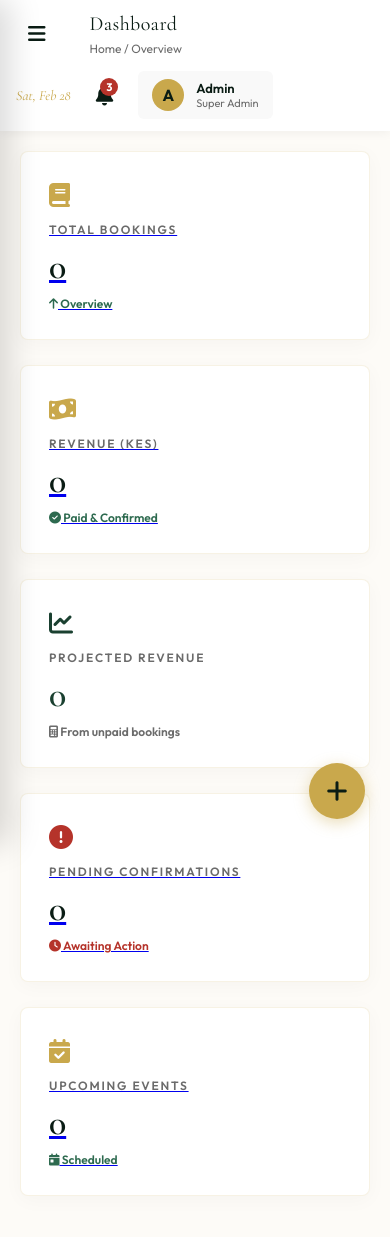
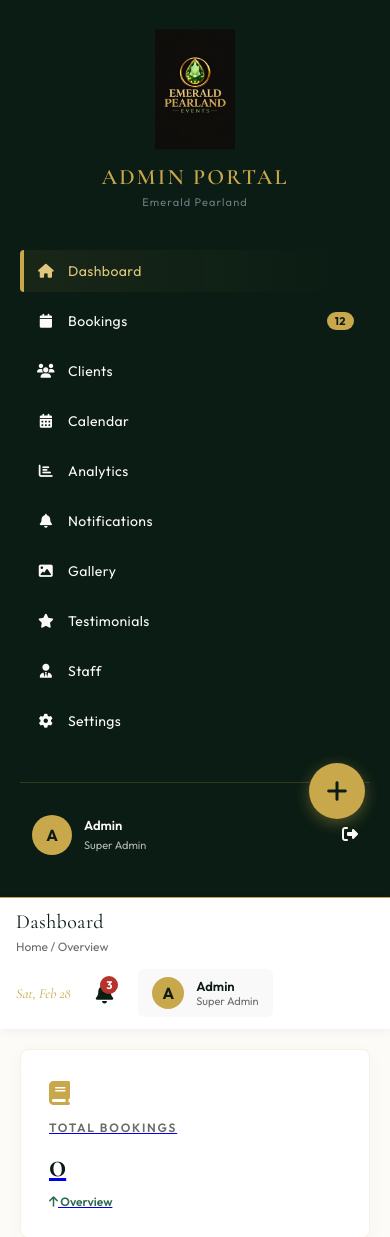
Before and after one commit to Nzaka05/emeraldpearlandevents, a web app: file admin/dashboard.html in a window 390 px wide. Shown: the top 1237 px of the page. Run offline with its HTML, style and script files only (its server is not run), Linux system fonts and the light colour scheme; some libraries are stand-ins or nearby versions.

Commit message:
Revert mobile sidebar overlay to stacked layout and fix FAB booking routing

```diff
--- a/admin/analytics.html
+++ b/admin/analytics.html
@@ -444,7 +444,7 @@
             <i class="fas fa-plus"></i>
         </button>
         <div class="mobile-fab-menu">
-            <a href="/admin/bookings" class="fab-item">
+            <a href="/admin/bookings?new=1" class="fab-item">
                 <i class="fas fa-calendar-plus"></i> New Booking
             </a>
             <a href="/admin/clients" class="fab-item">
--- a/admin/assets/premium-admin.css
+++ b/admin/assets/premium-admin.css
@@ -480,7 +480,7 @@
 
 @media (max-width: 768px) {
     .mobile-menu-btn {
-        display: block !important;
+        display: none !important;
     }
 
     .topbar-left {
@@ -489,19 +489,19 @@
     }
 
     .sidebar {
-        position: fixed !important;
-        left: 0 !important;
-        top: 0 !important;
-        bottom: 0 !important;
-        width: 260px !important;
-        transform: translateX(-100%) !important;
-        transition: transform 0.3s cubic-bezier(0.4, 0, 0.2, 1) !important;
-        z-index: 2000 !important;
-        box-shadow: 10px 0 30px rgba(0, 0, 0, 0.15) !important;
+        position: relative !important;
+        width: 100% !important;
+        height: auto !important;
+        transform: none !important;
+        z-index: 100 !important;
+        box-shadow: none !important;
+        border-right: none !important;
+        border-bottom: 1px solid var(--accent-gold);
     }
 
     .sidebar.active {
-        transform: translateX(0) !important;
+        /* No longer needed */
+        transform: none !important;
     }
 
     .main-content {
--- a/admin/bookings.html
+++ b/admin/bookings.html
@@ -1193,7 +1193,7 @@
             <i class="fas fa-plus"></i>
         </button>
         <div class="mobile-fab-menu">
-            <a href="/admin/bookings" class="fab-item">
+            <a href="/admin/bookings?new=1" class="fab-item">
                 <i class="fas fa-calendar-plus"></i> New Booking
             </a>
             <a href="/admin/clients" class="fab-item">
--- a/admin/calendar.html
+++ b/admin/calendar.html
@@ -568,7 +568,7 @@
             <i class="fas fa-plus"></i>
         </button>
         <div class="mobile-fab-menu">
-            <a href="/admin/bookings" class="fab-item">
+            <a href="/admin/bookings?new=1" class="fab-item">
                 <i class="fas fa-calendar-plus"></i> New Booking
             </a>
             <a href="/admin/clients" class="fab-item">
--- a/admin/clients.html
+++ b/admin/clients.html
@@ -569,7 +569,7 @@
             <i class="fas fa-plus"></i>
         </button>
         <div class="mobile-fab-menu">
-            <a href="/admin/bookings" class="fab-item">
+            <a href="/admin/bookings?new=1" class="fab-item">
                 <i class="fas fa-calendar-plus"></i> New Booking
             </a>
             <a href="/admin/clients" class="fab-item">
--- a/admin/dashboard.html
+++ b/admin/dashboard.html
@@ -888,7 +888,7 @@
             <i class="fas fa-plus"></i>
         </button>
         <div class="mobile-fab-menu">
-            <a href="/admin/bookings" class="fab-item">
+            <a href="/admin/bookings?new=1" class="fab-item">
                 <i class="fas fa-calendar-plus"></i> New Booking
             </a>
             <a href="/admin/clients" class="fab-item">
@@ -1041,7 +1041,7 @@
         <div class="page-content">
             <!-- STATS GRID -->
             <div class="stats-grid" id="statsGrid">
-                <a href="/admin/bookings.html" class="stat-card">
+                <a href="/admin/bookings" class="stat-card">
                     <div class="stat-icon"><i class="fas fa-book"></i></div>
                     <div class="stat-label">Total Bookings</div>
                     <div class="stat-value" id="totalBookingsVal">0</div>
@@ -1050,7 +1050,7 @@
                     </div>
                 </a>
 
-                <a href="/admin/bookings.html" class="stat-card">
+                <a href="/admin/bookings" class="stat-card">
                     <div class="stat-icon"><i class="fas fa-money-bill-wave"></i></div>
                     <div class="stat-label">Revenue (KES)</div>
                     <div class="stat-value" id="revenueCount">0</div>
@@ -1069,7 +1069,7 @@
                     </div>
                 </div>
 
-                <a href="/admin/bookings.html?status=pending" class="stat-card">
+                <a href="/admin/bookings?status=pending" class="stat-card">
                     <div class="stat-icon"><i class="fas fa-exclamation-circle" style="color: var(--danger);"></i></div>
                     <div class="stat-label">Pending Confirmations</div>
                     <div class="stat-value" id="pendingCount">0</div>
@@ -1094,9 +1094,9 @@
                     <h2 class="section-title">Quick Actions</h2>
                 </div>
                 <div style="display: flex; gap: 15px;">
-                    <a href="/admin/bookings.html?new=1" class="btn btn-primary"><i class="fas fa-plus"></i> New
+                    <a href="/admin/bookings?new=1" class="btn btn-primary"><i class="fas fa-plus"></i> New
                         Booking</a>
-                    <a href="/admin/bookings.html" class="btn btn-accent"><i class="fas fa-download"></i> Export
+                    <a href="/admin/bookings" class="btn btn-accent"><i class="fas fa-download"></i> Export
                         Report</a>
                     <a href="/admin/calendar" class="btn btn-primary"><i class="fas fa-calendar"></i> View Calendar</a>
                     <a href="/admin/clients" class="btn btn-primary"><i class="fas fa-user-plus"></i> Add Client</a>
--- a/admin/gallery.html
+++ b/admin/gallery.html
@@ -826,7 +826,7 @@
             <i class="fas fa-plus"></i>
         </button>
         <div class="mobile-fab-menu">
-            <a href="/admin/bookings" class="fab-item">
+            <a href="/admin/bookings?new=1" class="fab-item">
                 <i class="fas fa-calendar-plus"></i> New Booking
             </a>
             <a href="/admin/clients" class="fab-item">
--- a/admin/notifications.html
+++ b/admin/notifications.html
@@ -605,7 +605,7 @@
             <i class="fas fa-plus"></i>
         </button>
         <div class="mobile-fab-menu">
-            <a href="/admin/bookings" class="fab-item">
+            <a href="/admin/bookings?new=1" class="fab-item">
                 <i class="fas fa-calendar-plus"></i> New Booking
             </a>
             <a href="/admin/clients" class="fab-item">
--- a/admin/settings.html
+++ b/admin/settings.html
@@ -607,7 +607,7 @@
             <i class="fas fa-plus"></i>
         </button>
         <div class="mobile-fab-menu">
-            <a href="/admin/bookings" class="fab-item">
+            <a href="/admin/bookings?new=1" class="fab-item">
                 <i class="fas fa-calendar-plus"></i> New Booking
             </a>
             <a href="/admin/clients" class="fab-item">
--- a/admin/staff.html
+++ b/admin/staff.html
@@ -675,7 +675,7 @@
             <i class="fas fa-plus"></i>
         </button>
         <div class="mobile-fab-menu">
-            <a href="/admin/bookings" class="fab-item">
+            <a href="/admin/bookings?new=1" class="fab-item">
                 <i class="fas fa-calendar-plus"></i> New Booking
             </a>
             <a href="/admin/clients" class="fab-item">
--- a/admin/testimonials.html
+++ b/admin/testimonials.html
@@ -543,7 +543,7 @@
             <i class="fas fa-plus"></i>
         </button>
         <div class="mobile-fab-menu">
-            <a href="/admin/bookings" class="fab-item">
+            <a href="/admin/bookings?new=1" class="fab-item">
                 <i class="fas fa-calendar-plus"></i> New Booking
             </a>
             <a href="/admin/clients" class="fab-item">
```
